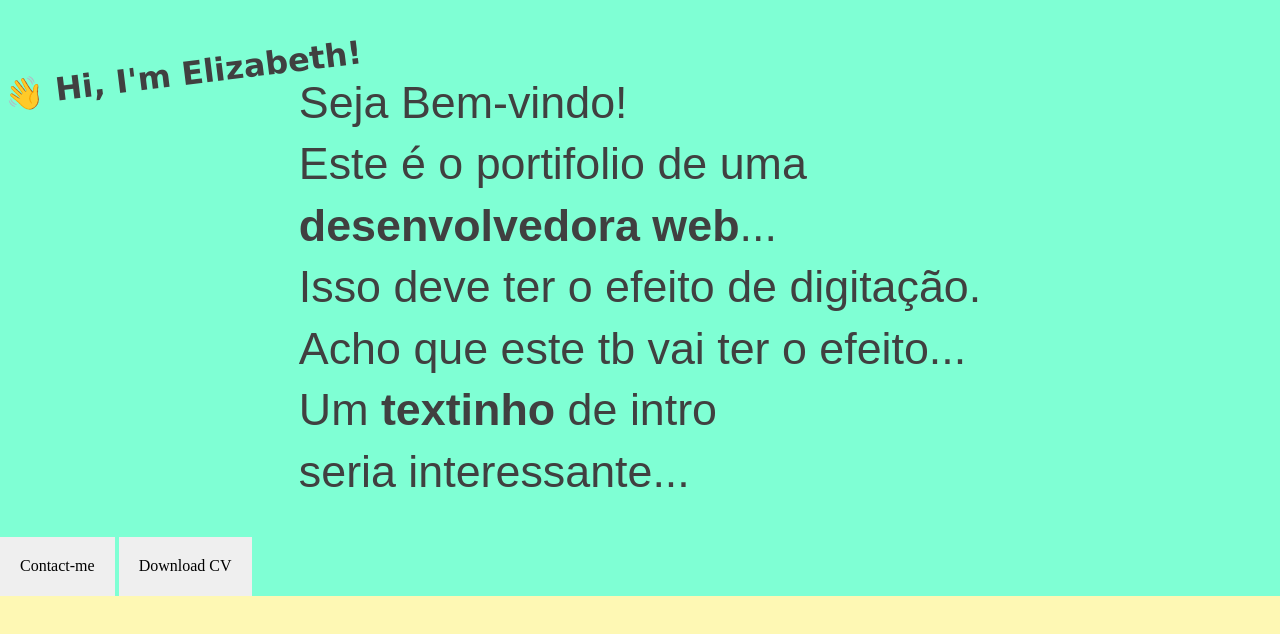
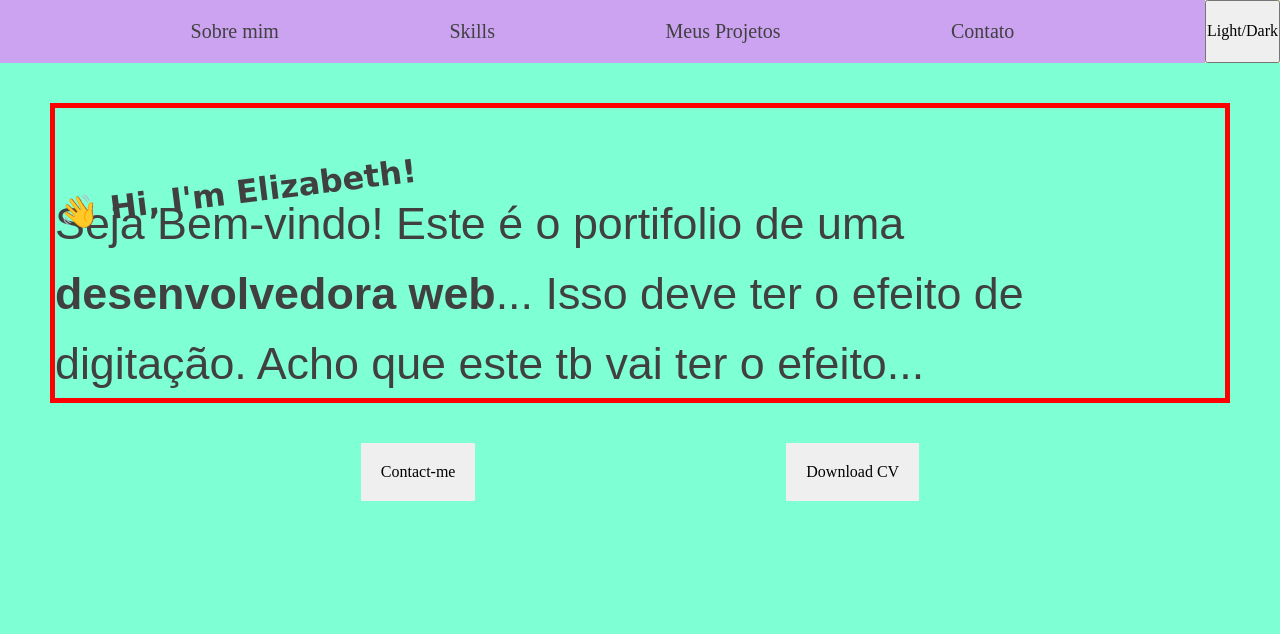
Before and after one commit to ChessieNeko/MyPortifolio, a plain HTML site: page index.html in a window 1280 px wide. Drawn offline with nearby package versions, Linux system fonts and the light colour scheme; a web font is replaced by a local one.

Commit message:
organizando banner

```diff
--- a/assets/css/style.css
+++ b/assets/css/style.css
@@ -18,21 +18,45 @@ body{
     background-color: var(--color-sherbet);
     color: var(--color-dark);
 }
+nav{
+    display: flex;
+    justify-content: space-between;
+}
+.menu-nav{
+    display: flex;
+    justify-content: space-evenly;
+    background-color: rgb(203, 163, 240);
+    padding: 20px;
+    width: 100%;
+
+    font-size: 20px;
+}
 
 #banner{
     display: flex;
     flex-direction: column;
+    height: 100vh;
+
+    padding: 0 50px;
     background-color: aquamarine;
 }
 
-.presentation{
+.banner-info{
     display: flex;
     flex-direction: column;
+    align-items: center;
+}
+
+.presentation{
+    border: 5px solid red;
+    display: flex;
+    flex-direction: column;
+    justify-content: space-between;
     gap: 10px;
 
     font-family: "Londrina Solid", sans-serif;
     font-size: 2.8rem;
-
+    line-height: 70px;
     margin: 40px auto;
 }
 .presentation p{
@@ -44,7 +68,7 @@ body{
     font-family: "Square Peg", cursive;
     font-size: 2rem;
     font-weight: bolder;
-    margin: 0;
+    /*padding: 10px 0;*/
 
     transform: rotate(353deg);
 }
@@ -53,6 +77,11 @@ body{
     font-weight: bolder;
 }
 
+.btns-banner{
+    display: flex;
+    justify-content: space-evenly;
+}
+
 .btns-banner button{
     border: none;
     padding: 20px;
--- a/index.html
+++ b/index.html
@@ -13,18 +13,25 @@
     <link rel="stylesheet" href="assets/css/style.css"/>
 </head>
 <body>
+    <nav>
+        <ul class="menu-nav">
+            <li><a href="#about-me">Sobre mim</a></li>
+            <li><a href="#my-skills">Skills</a></li>
+            <li><a href="#my-projects">Meus Projetos</a></li>
+            <li><a href="#contact-me">Contato</a></li>
+        </ul>
+        <button>Light/Dark</button>
+    </nav>
     <section id="banner">
-        <!--ested h1 vai ter uma fote fofa q nem o da cassie-->
-        <p class="name-presentation">👋 Hi, I'm Elizabeth!</p>
         <div class="presentation">
-            <p>Seja Bem-vindo!</p>
-
-            <p>Este é o portifolio de uma</p>
-            <p><span class="-outline-text">desenvolvedora web</span>...</p>
-            <p>Isso deve ter o efeito de digitação.</p>
-            <p>Acho que este tb vai ter o efeito...</p>
-            <p>Um <span class="-outline-text">textinho</span> de intro</p>
-            <p>seria interessante...</p>
+            <p class="name-presentation">👋 Hi, I'm Elizabeth!</p>
+            <p>
+                <span>Seja Bem-vindo!</span>
+                Este é o portifolio de uma
+                <span class="-outline-text">desenvolvedora web</span>...
+                Isso deve ter o efeito de digitação.
+                Acho que este tb vai ter o efeito...
+            </p>
         </div>
         <div class="btns-banner">
             <button>Contact-me</button>
```
